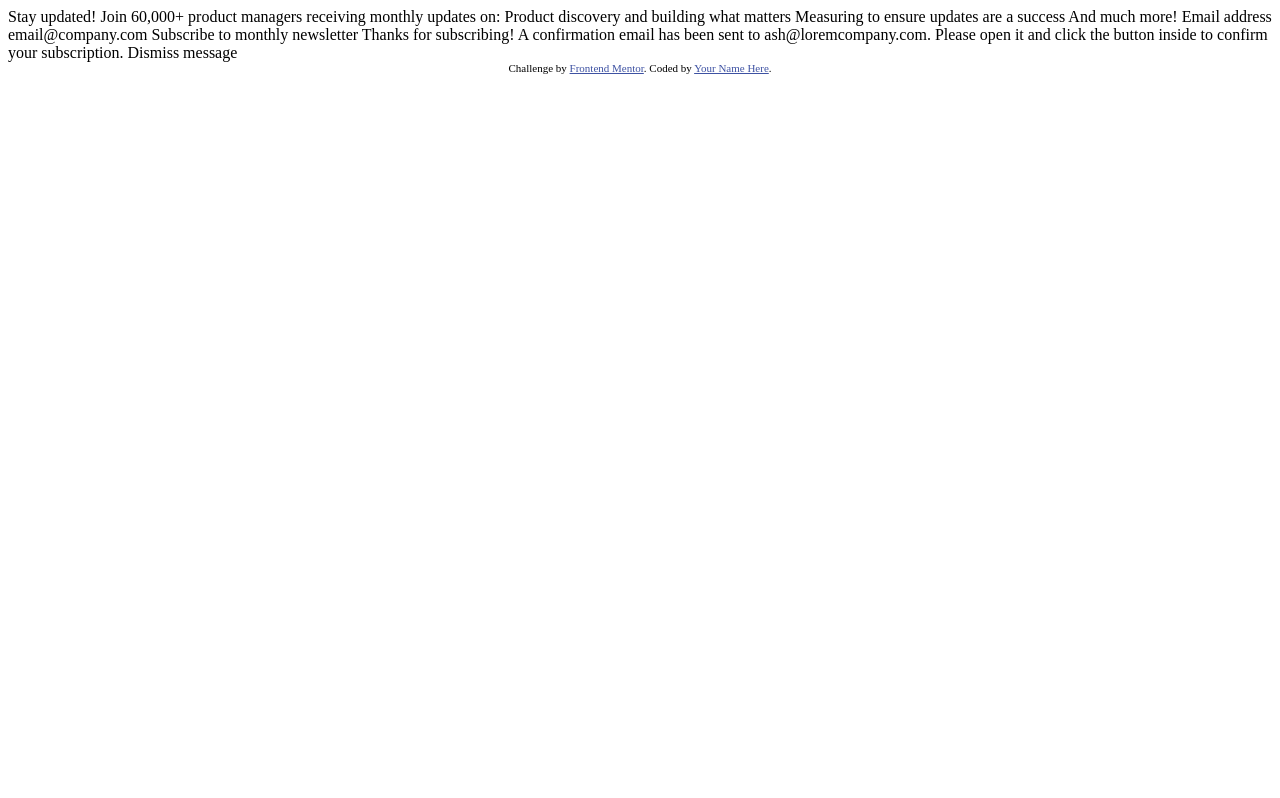
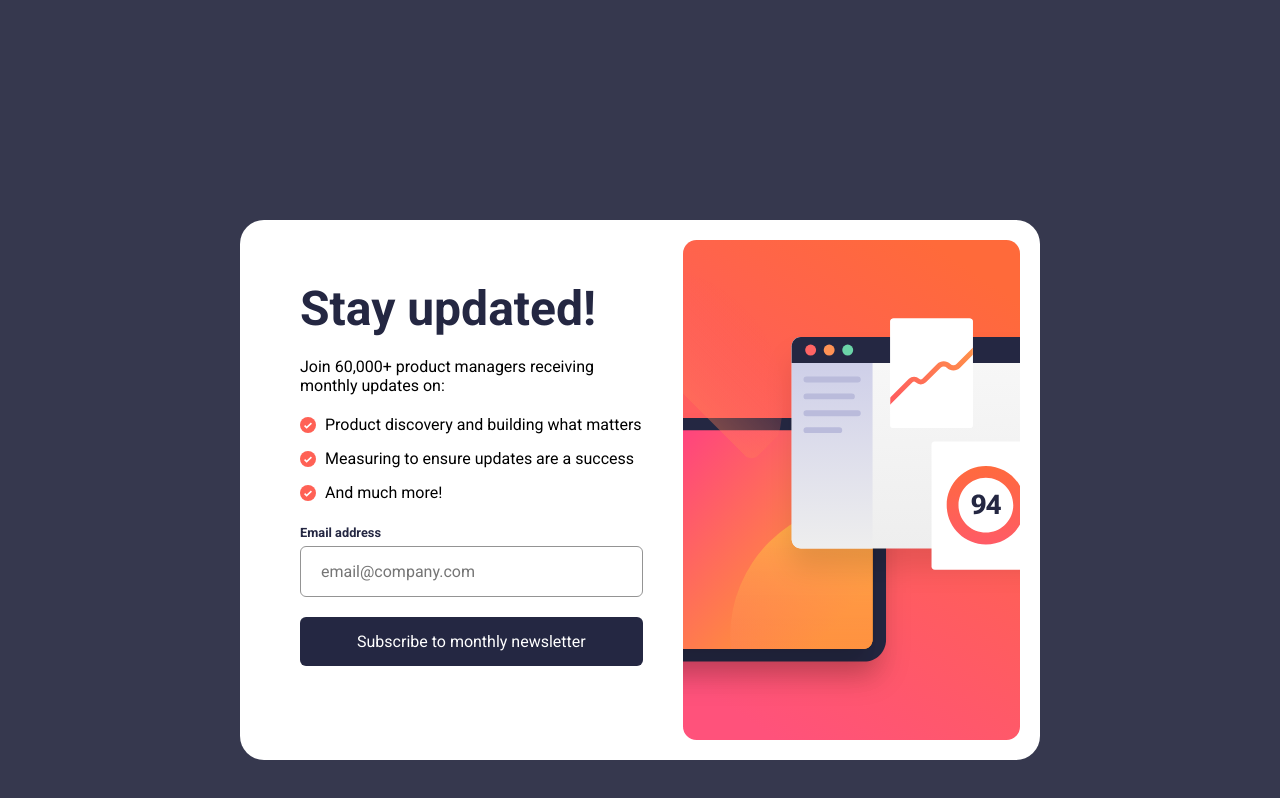
Before and after one commit to JoacoDv/success-message, a plain HTML site: page index.html in a window 1280 px wide. Drawn offline with Linux system fonts and the light colour scheme.

Commit message:
desktop design finish

```diff
--- a/index.html
+++ b/index.html
@@ -4,49 +4,54 @@
   <meta charset="UTF-8">
   <meta name="viewport" content="width=device-width, initial-scale=1.0"> <!-- displays site properly based on user's device -->
 
+
+  <link rel="preconnect" href="https://fonts.googleapis.com">
+  <link rel="preconnect" href="https://fonts.gstatic.com" crossorigin>
+  <link href="https://fonts.googleapis.com/css2?family=Roboto:ital,wght@0,100..900;1,100..900&display=swap" rel="stylesheet">
   <link rel="icon" type="image/png" sizes="32x32" href="./assets/images/favicon-32x32.png">
+  <link rel="stylesheet" href="styles.css">
 
-  <title>Frontend Mentor | Newsletter sign-up form with success message</title>
-
-  <!-- Feel free to remove these styles or customise in your own stylesheet 👍 -->
-  <style>
-    .attribution { font-size: 11px; text-align: center; }
-    .attribution a { color: hsl(228, 45%, 44%); }
-  </style>
+  <title>Newsletter sign-up form with success message</title>
 </head>
 <body>
 
   <!-- Sign-up form start -->
+  <main>
+    <form id="form">
+      <h1>Stay updated!</h1>
 
-  Stay updated!
+      <p>Join 60,000+ product managers receiving monthly updates on:</p>
+      <ul>
+        <li>Product discovery and building what matters</li>
+        <li>Measuring to ensure updates are a success</li>
+        <li>And much more!</li>
+      </ul>
 
-  Join 60,000+ product managers receiving monthly updates on:
+      <label for="email">Email address</label>
+      <input placeholder="email@company.com" name="email" type="email">
 
-  Product discovery and building what matters
-  Measuring to ensure updates are a success
-  And much more!
 
-  Email address
-  email@company.com
+      <button id="submitBtn">Subscribe to monthly newsletter</button>
+    </form>
 
-  Subscribe to monthly newsletter
+    <img alt="" src="./assets/images/illustration-sign-up-desktop.svg">
+  </main>
 
   <!-- Sign-up form end -->
 
   <!-- Success message start -->
 
-  Thanks for subscribing!
+  <div class="success">
+    <img src="./assets/images/icon-success.svg" alt="">
+    <h1>Thanks for subscribing!</h1>
 
-  A confirmation email has been sent to ash@loremcompany.com.
-  Please open it and click the button inside to confirm your subscription.
+    <p>A confirmation email has been sent to <strong>ash@loremcompany.com.</strong> Please open it and click the button inside to confirm your subscription.</p>
 
-  Dismiss message
+    <button >Dismiss message</button>
+  </div>
 
   <!-- Success message end -->
 
-  <div class="attribution">
-    Challenge by <a href="https://www.frontendmentor.io?ref=challenge" target="_blank">Frontend Mentor</a>.
-    Coded by <a href="#">Your Name Here</a>.
-  </div>
+  <script src="main.js"></script>
 </body>
 </html>
--- /dev/null
+++ b/styles.css
@@ -0,0 +1,130 @@
+.roboto-regular {
+    font-family: "Roboto", sans-serif;
+    font-optical-sizing: auto;
+    font-weight: 400;
+    font-style: normal;
+    font-variation-settings:
+      "wdth" 100;
+}
+
+* {
+    box-sizing: border-box;
+    margin: 0;
+    padding: 0;
+    font-family: roboto;
+    font-size: 16px;
+}
+
+body {
+    background-color: hsl(235, 18%, 26%);
+}
+
+/* ----------Formulario----------- */
+
+main {
+    display: flex;
+    background-color: white;
+    height: 540px;
+    width: 800px;
+    margin: 220px auto;
+    border-radius: 24px;
+    padding: 20px;
+}
+
+form {
+    padding: 40px;
+}
+
+h1 {
+    color: hsl(234, 29%, 20%);
+    font-size: 3em;
+}
+
+form p {
+    margin:  20px 0;
+}
+
+ul {
+    margin: 20px 0;
+    list-style: none; /* Oculta los puntos predeterminados */
+    padding-left: 0;
+  }
+
+  li {
+    margin: 15px 0;
+    position: relative;
+    padding-left: 25px; /* Espacio para la imagen */
+  }
+
+  li::before {
+    content: "";
+    position: absolute;
+    left: 0;
+    top: 50%;
+    transform: translateY(-50%);
+    width: 16px; /* Ajusta el tamaño */
+    height: 16px;
+    background-image: url('./assets/images/icon-list.svg');
+    background-size: cover;
+  }
+
+label {
+    color: hsl(234, 29%, 20%);
+    font-size: .8em;
+    font-weight: 700;
+}
+
+input {
+    width: 100%;
+    outline: none;
+    padding: 15px 20px;
+    margin: 5px 0 20px 0;
+    border: 1px solid hsl(0, 0%,58%);
+    border-radius: 6px;
+}
+
+#submitBtn, button {
+    width: 100%;
+    color: white;
+    background-color: hsl(234, 29%, 20%);
+    text-align: center;
+    padding: 15px;
+    border-radius: 6px;
+    outline: none;
+    border: none;
+}
+
+#submitBtn:hover, button:hover, #submitBtn:active, button:active {
+    background: linear-gradient(135deg, #ff547d, #e66643);
+    filter: brightness(1.1);
+}
+
+/* -------Mensaje aprobado--------- */
+
+.success {
+    display: none;
+    background-color: white;
+    width: 500px;
+    height: 500px;
+    margin: 180px auto;
+    border-radius: 30px;
+    padding: 40px 70px;
+}
+
+.success h1 {
+    margin: 30px 0 20px 0;
+    font-size: 3.5em;
+}
+
+.success p {
+    margin: 20px 0 30px 0;
+}
+
+
+/*---------MediaQuery-------- */
+
+@media (max-width: 800px) {
+    main {
+
+    }
+}
```
Also changed, not shown: main.js (added).
